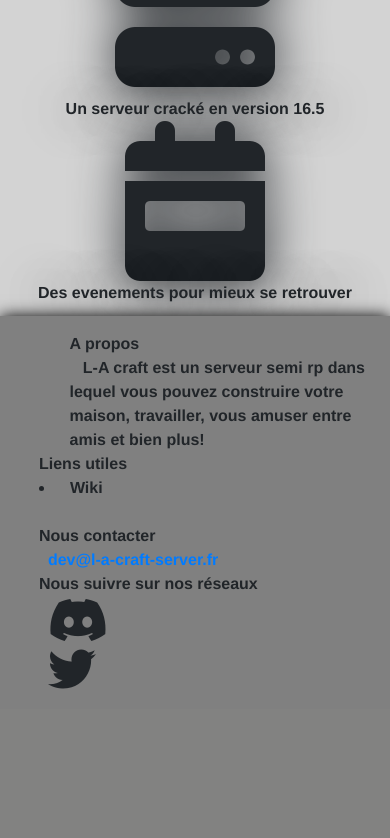
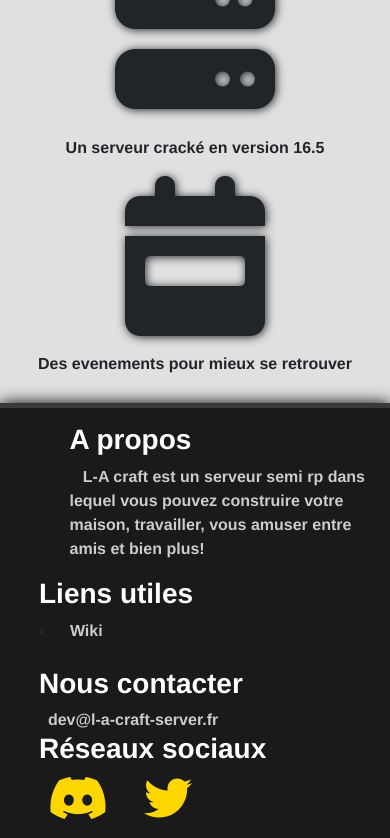
Before and after one commit to ManonRenoult/L-A-Craft, a PHP site: page / in a window 390 px wide. Shown: the part 1652-2490 px from the top of the page. Before the commit the page ends 2341 px from the top, so only its background shows below. Run offline with PHP 8.4, Linux system fonts and the light colour scheme; the visitor is signed in with stand-in values (Sample User, id 1); some libraries are stand-ins or nearby versions.

Commit message:
changement couleur site

```diff
--- a/css/style.css
+++ b/css/style.css
@@ -10,19 +10,48 @@ body {
 
 /* Style menu/footer rpout*/
 
+.titelApropos p {
+    color: #ccc !important;
+}
+
+.titelApropos h3 {
+    color: #fff !important;
+}
+
+.titleNousContacter h3 {
+    color: #fff !important;
+}
+
+.titleNousContacter a {
+    color: #ccc !important;
+}
+
+.titleReseauSociaux h3 {
+    color: #fff !important;
+}
+
+.titleReseauSociaux a {
+    color: #ccc !important;
+}
+
 .linkWikiFooter {
     text-decoration: none;
-    color: #212529;
+    color: #ccc;
+}
+
+.linkWikiFooter:hover {
+    text-decoration: none;
+    color: #FFD700 !important;
 }
 
 .fa-discord {
     text-decoration: none;
-    color: #212529;
+    color: #FFD700;
 }
 
 .fa-twitter {
     text-decoration: none;
-    color: #212529;
+    color: #FFD700;
 }
 
 .btnLiDisconnect {
@@ -119,8 +148,9 @@ footer {
 }
 
 .menuA a li:hover, .menuB a li:hover {
-    background-color: rgba(100,100,100,0.8);
-    box-shadow : inset 0px -10px 10px -5px rgba(50,50,50,50.79);
+    /*background-color: rgba(100,100,100,0.8);*/
+    color: #FFD700;
+    /*box-shadow : inset 0px -10px 10px -5px rgba(50,50,50,50.79);*/
 }
 
 
@@ -162,10 +192,12 @@ footersize{
 
 .containerB {
     z-index:3;
-    box-shadow: 1px 1px 10px black inset;
+    /*box-shadow: 1px 1px 10px black inset;*/
+
     height: 100%;
     position: relative;
-    background: lightgrey;
+    /*background: #444;*/
+    background: #E0E0E0;
     padding-left: 10%;
     padding-right: 10%;
     padding-top: 10%;
@@ -176,8 +208,12 @@ footersize{
     position: relative;
 }
 .containerBbis{
-    text-shadow: 1px 1px 50px #212529;
     position: relative;
+    background: #E0E0E0;
+}
+
+.logoIndex {
+    text-shadow: 1px 1px 10px #212529;
 }
 
 .titreInfos p {
@@ -185,8 +221,13 @@ footersize{
 }
 .infosPres{
     text-align: center;
-    padding: 3%;
+    padding-bottom: 3%;
 
+}
+
+.infosPres p {
+    padding-top:5%;
+    color: #212529 !important;
 }
 .cardPres{
     padding: 0px;
@@ -237,8 +278,13 @@ footersize{
 }
 
 .footer{
+    border-top: solid 5px #3a3a3b;
+    border-top-color: rgb(58, 58, 59);
+    border-top-style: solid;
+    border-top-width: 5px;
     box-shadow: 0px 0px 15px black;
-    background-color: grey;
+    /*background-color: grey;*/
+    background-color: #1a1a1b;
     position: absolute;
     width: 100%;
 }
@@ -344,13 +390,13 @@ footersize{
 
 
 .containerInscript {
-    background: lightgrey;
+    background: #E0E0E0;
     padding-top: 5%;
     padding-bottom: 5%;
 }
 
 .containerConnect {
-    background: lightgrey;
+    background: #E0E0E0;
 }
 
 .formConnect {
@@ -407,7 +453,7 @@ footersize{
 /* Style page profil*/
 
 .containerProfil {
-    background: lightgray;
+    background: #E0E0E0;
     padding-bottom: 5%;
     padding-top: 5%;
 }
@@ -584,15 +630,15 @@ footersize{
 /*Style page voter*/
 
 .trophe1 {
-    color: yellow!important;
+    color: #FFD700!important;
 }
 
 .trophe2 {
-    color : grey !important;
+    color : #C0C0C0 !important;
 }
 
 .trophe3 {
-    color: #6f2600 !important;
+    color: #CD7F32 !important;
  }
 
 .rowInfoVote {
@@ -619,7 +665,7 @@ footersize{
 
 .containerVoter {
     position: relative;
-    background: lightgrey;
+    background: #E0E0E0;
     z-index: 3;
 }
 
--- a/footer.php
+++ b/footer.php
@@ -2,21 +2,28 @@
     <div class="footersize">
         <div class="container containerC">
             <div class="row">
-                <div class="offset-1 col-lg-4 col-md-4 col-sm-12">
-                    A propos <br>
-                    &nbsp;&nbsp; L-A craft est un serveur semi rp dans lequel vous pouvez construire votre maison, travailler, vous amuser entre amis et bien plus!
+                <div class="offset-1 col-lg-4 col-md-4 col-sm-12 titelApropos">
+                    <h3>A propos</h3>
+                    <p>&nbsp;&nbsp; L-A craft est un serveur semi rp dans lequel vous pouvez construire votre maison, travailler, vous amuser entre amis et bien plus!</p>
                 </div>
-                <div class="col-lg-2 col-md-4 col-sm-12">
-                    Liens utiles <br>
-                    <li><a href="#" class="linkWikiFooter" onclick="document.location.href='./wiki.php';">&nbsp;&nbsp;Wiki</a></li><br>
-                    Nous contacter <br>
-                    &nbsp;&nbsp;<a href="mailto:dev@l-a-craft-server.fr">dev@l-a-craft-server.fr </a>
+                <div class="col-lg-2 col-md-4 col-sm-12 titleNousContacter">
+                    <h3>Liens utiles</h3>
+                    <li>&nbsp;&nbsp;<a href="#" class="linkWikiFooter" onclick="document.location.href='./wiki.php';">Wiki</a></li><br>
+                    <h3>Nous contacter</h3>
+                    &nbsp;&nbsp;<a class="linkWikiFooter" href="mailto:dev@l-a-craft-server.fr">dev@l-a-craft-server.fr </a>
 
                 </div>
-                <div class="col-lg-4 col-md-4 col-sm-12">
-                    Nous suivre sur nos réseaux<br>
-                    <a style="text-decoration: none;" href="#" onclick="window.open('https://discord.gg/9GTTT6y8tH');">&nbsp;&nbsp;<i class="fab fa-discord fa-3x"></i></a><br>
-                    <a style="text-decoration: none;" href="#">&nbsp;&nbsp;<i class="fab fa-twitter fa-3x"></i></a>
+                <div class="col-lg-3 col-md-2 col-sm-12 titleReseauSociaux">
+                    <h3>Réseaux sociaux</h3>
+                    <div class="row">
+                        <div class="col-3">
+                            <a style="text-decoration: none; float: left;" href="#" onclick="window.open('https://discord.gg/9GTTT6y8tH');">&nbsp;&nbsp;<i class="fab fa-discord fa-3x"></i></a>
+                        </div>
+                        <div class="col-3">
+                            <a style="text-decoration: none; float: right" href="#">&nbsp;&nbsp;<i class="fab fa-twitter fa-3x"></i></a>
+                        </div>
+                    </div>
+
                 </div>
             </div>
         </div>
--- a/index.php
+++ b/index.php
@@ -36,17 +36,41 @@
     </div>
     <div class="row infosPres">
         <div class="col-lg-4 col-md-12 col-sm-12 ">
-            <row><i class="fas fa-user-friends fa-10x"></i><br></row>
-            <row>Une communauté mature et impliquée</row>
+            <row>
+                <div class="col-12">
+                    <i class="fas fa-user-friends fa-10x logoIndex"></i>
+                </div>
+            </row>
+            <row>
+                <div class="col-12">
+                    <p>Une communauté mature et impliquée</p>
+                </div>
+            </row>
 
         </div>
         <div class="col-lg-4 col-md-12 col-sm-12 ">
-            <row><i class="fas fa-server fa-10x"></i><br></row>
-            <row>Un serveur cracké en version 16.5</row>
+            <row>
+                <div class="col-12">
+                    <i class="fas fa-server fa-10x logoIndex"></i>
+                </div>
+            </row>
+            <row>
+                <div class="col-12">
+                    <p>Un serveur cracké en version 16.5</p>
+                </div>
+            </row>
         </div>
         <div class="col-lg-4 col-md-12 col-sm-12 ">
-            <row><i class="fas fa-calendar-week fa-10x"></i><br></row>
-            <row>Des evenements pour mieux se retrouver</row>
+            <row>
+                <div class="col-12">
+                    <i class="fas fa-calendar-week fa-10x logoIndex"></i>
+                </div>
+            </row>
+            <row>
+                <div class="col-12">
+                    <p>Des evenements pour mieux se retrouver</p>
+                </div>
+            </row>
         </div>
     </div>
 </div>
```
